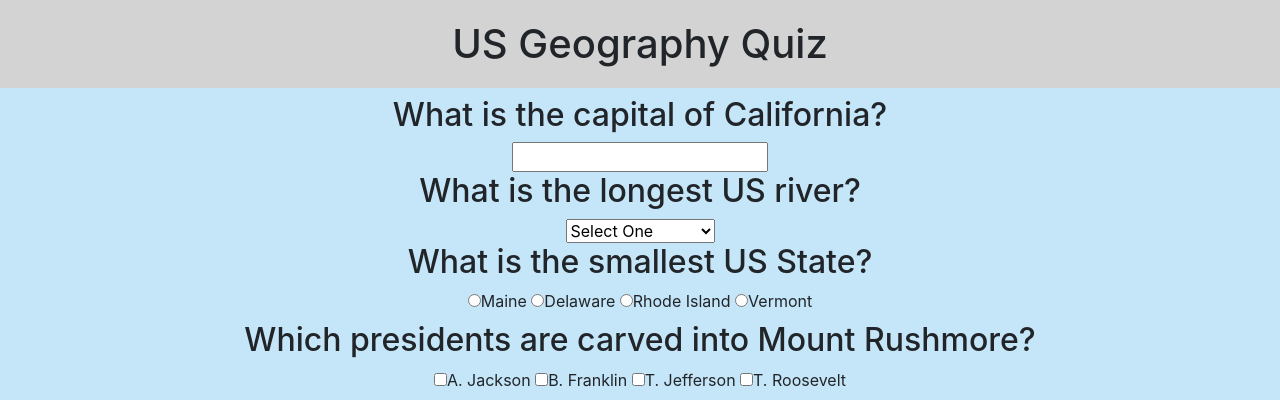
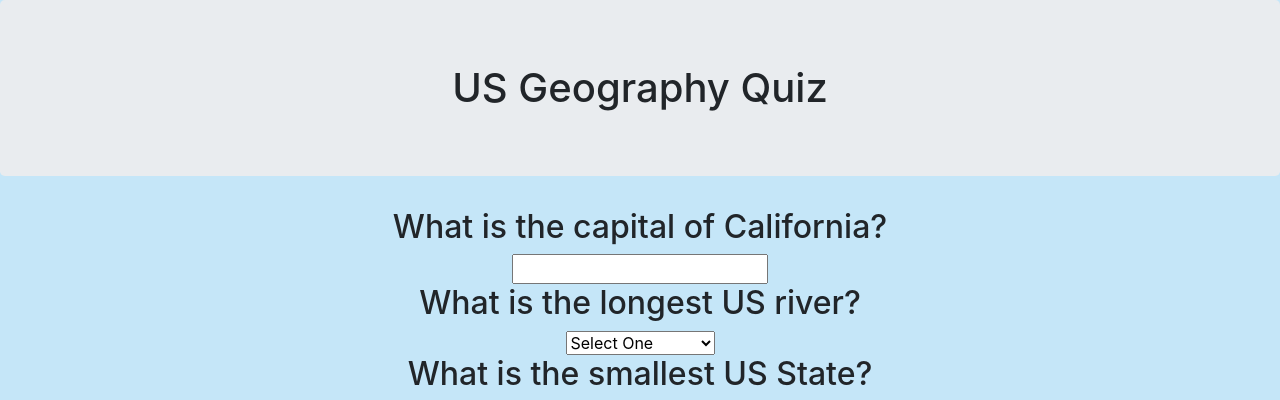
Before and after one commit to christopher-mayers/cst336, a PHP site: page /labs/lab3/index.html in a window 1280 px wide. Shown: the top 400 px of the page. Run offline with PHP 8.4, Linux system fonts and the light colour scheme.

Commit message:
fixing lab 3 files

```diff
--- a/labs/lab3/css/styles.css
+++ b/labs/lab3/css/styles.css
@@ -3,10 +3,7 @@ body{
     background-color: #c5e6f8;
 }
 
-h1{
-    background-color: lightgray;
-    padding: 20px;
-}
+
 
 .correct{
     color:green;
--- a/labs/lab3/index.html
+++ b/labs/lab3/index.html
@@ -8,7 +8,7 @@
         <link rel="stylesheet" href="css/styles.css">
     </head>
     <body>
-        <h1>US Geography Quiz</h1>
+        <h1 class = "jumbotron">US Geography Quiz</h1>
 
 
 
```
